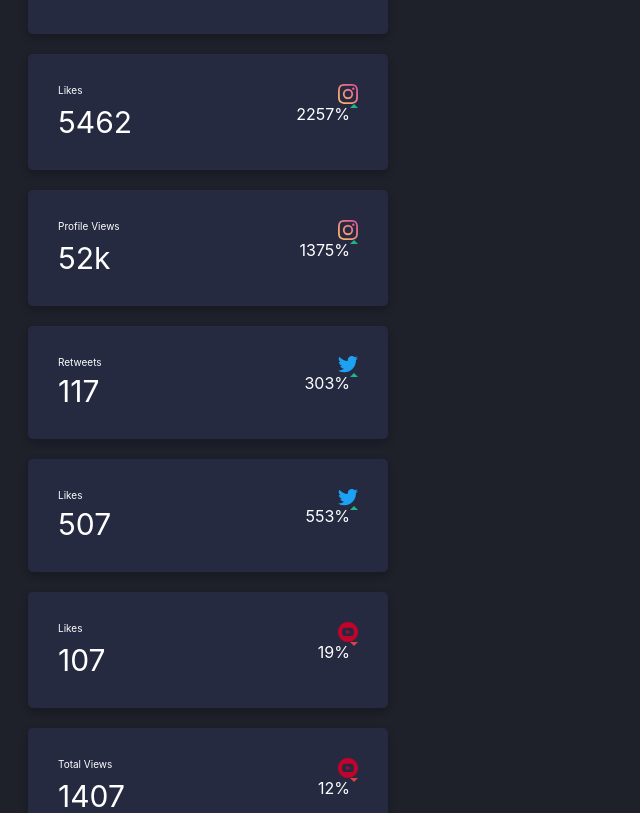
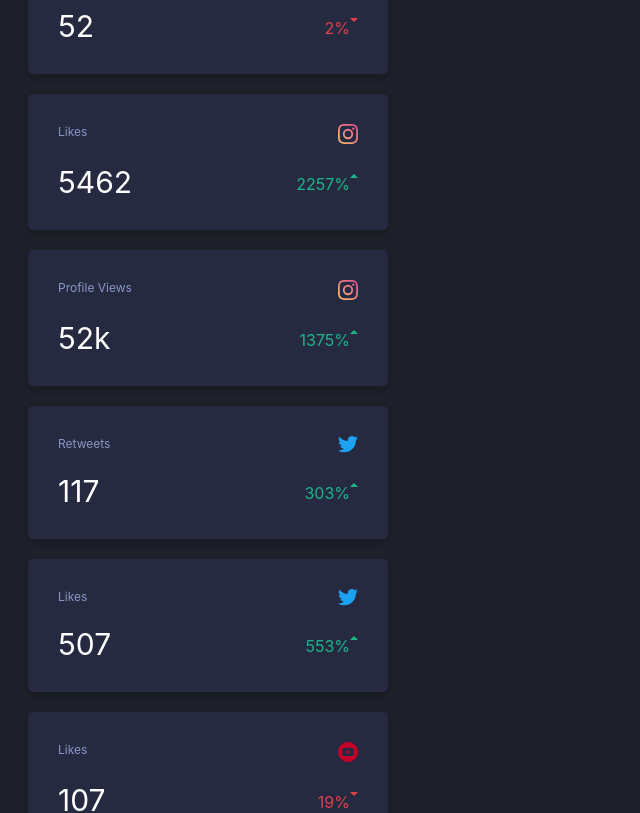
Before and after one commit to ashleyglenn0/socialmediadashboard, a plain HTML site: page index.html in a window 1280 px wide. Shown: the part 1680-2493 px from the top of the page, without its empty margins (0-640 px from the left). Drawn offline with Linux system fonts and the light colour scheme.

Commit message:
updated font colors

```diff
--- a/index.html
+++ b/index.html
@@ -18,7 +18,7 @@
   <div class="container">
     <div class="hero">
       <h2>Social Media Dashboard</h2>
-      <p>Total Followers: 23,004</p>
+      <p class="paragraph">Total Followers: 23,004</p>
       <nav>
         Dark Mode
         <label class="switch">
@@ -96,43 +96,43 @@
       <div class="facebook-bottom card-2">
         <div class="row-1"><span class="views">Page Views</span> <img class="icon" src="images/icon-facebook.svg"></div>
         <div class="row-2"><span class="amount">87</span>
-        <img class="icon2"src="images/icon-up.svg"> <span class="percentage">3%</span></div>
+        <img class="icon2"src="images/icon-up.svg"> <span class="percentage-up">3%</span></div>
       </div>
       <div class="facebook-bottom card-2">
         <div class="row-1"><span class="views">Likes</span> <img class="icon" src="images/icon-facebook.svg"></div>
         <div class="row-2"><span class="amount">52</span>
-        <img class="icon2" src="images/icon-down.svg"> <span class="percentage">2%</span></div>
+        <img class="icon2" src="images/icon-down.svg"> <span class="percentage-down">2%</span></div>
       </div>
       <div class="instagram-bottom card-2">
         <div class="row-1"><span class="views">Likes</span> <img class="icon" src="images/icon-instagram.svg"></div>
         <div class="row-2"><span class="amount">5462</span>
-          <img class="icon2" src="images/icon-up.svg"> <span class="percentage">2257%</span></div>
+          <img class="icon2" src="images/icon-up.svg"> <span class="percentage-up">2257%</span></div>
       </div>
       <div class="instagram-bottom card-2">
         <div class="row-1"><span class="views">Profile Views</span> <img class="icon" src="images/icon-instagram.svg"></div>
         <div class="row-2"><span class="amount">52k</span>
-        <img class="icon2" src="images/icon-up.svg"> <span class="percentage">1375%</span></div>
+        <img class="icon2" src="images/icon-up.svg"> <span class="percentage-up">1375%</span></div>
       </div>
 
       <div class="twitter-bottom card-2">
         <div class="row-1"><span class="views">Retweets</span> <img class="icon" src="images/icon-twitter.svg"></div>
         <div class="row-2"><span class="amount">117</span>
-        <img class="icon2" src="images/icon-up.svg"> <span class="percentage">303%</span></div>
+        <img class="icon2" src="images/icon-up.svg"> <span class="percentage-up">303%</span></div>
       </div>
       <div class="twitter-bottom card-2">
         <div class="row-1"><span class="views">Likes</span> <img class="icon" src="images/icon-twitter.svg"></div>
         <div class="row-2"><span class="amount">507</span>
-        <img class="icon2" src="images/icon-up.svg"> <span class="percentage">553%</span></div>
+        <img class="icon2" src="images/icon-up.svg"> <span class="percentage-up">553%</span></div>
       </div>
       <div class="youtube-bottom card-2">
         <div class="row-1"><span class="views">Likes</span> <img class="icon" src="images/icon-youtube.svg"></div>
         <div class="row-2"><span class="amount">107</span>
-        <img class="icon2" src="images/icon-down.svg"> <span class="percentage">19%</span></div>
+        <img class="icon2" src="images/icon-down.svg"> <span class="percentage-down">19%</span></div>
       </div>
       <div class="youtube-bottom card-2">
         <div class="row-1"><span class="views">Total Views</span> <img class="icon" src="images/icon-youtube.svg"></div>
         <div class="row-2"><span class="amount">1407</span>
-          <img class="icon2" src="images/icon-down.svg"> <span class="percentage">12%</span></div>
+          <img class="icon2" src="images/icon-down.svg"> <span class="percentage-down">12%</span></div>
       </div>
     </div>
   </div>
--- a/styles.css
+++ b/styles.css
@@ -2,6 +2,9 @@ body {
     background-color: hsl(230, 17%, 14%);
     font-family: "Inter", sans-serif;
     color: white;
+}
+.paragraph {
+    color: hsl(228, 34%, 66%);
 }
 .dark-mode {
     background-color: white;
@@ -31,7 +34,7 @@ max-width: 400px;
     left: 0;
     right: 0;
     bottom: 0;
-    background-color: hsl(210, 78%, 56%);
+    background: aquamarine;
     -webkit-transition: .5s;
     transition: .5s;
 }
@@ -42,12 +45,12 @@ max-width: 400px;
     width: 26px;
     left: 4px;
     bottom: 4px;
-    background-color: white;
+    background-color: hsl(230, 17%, 14%);
     -webkit-transition: .5s;
     transition: .5s;
 }
 input:checked + .slider{
-    background-color: hsl(210, 78%, 56%);
+    background-color:hsl(230, 22%, 74%);
 }
 input:focus + .slider{
     box-shadow: 0 0 1px #2196f3;
@@ -85,8 +88,12 @@ input:checked + .slider:before {
     justify-content: center;
     align-items: center;
 }
+.handle {
+    color: hsl(228, 34%, 66%);
+}
 .followers {
     font-stretch: extra-expanded;
+    color: hsl(228, 34%, 66%);
 }
 
 .up-down-positive {
@@ -122,23 +129,30 @@ flex-direction: column;
 }
 .views {
     float: left;
-    font-size:10px;
+    font-size:12px;
+    font-stretch: expanded;
+    color: hsl(228, 34%, 66%);
 
 }
 .amount {
     float: left;
     font-size: 30px;
+    padding-top: 20px;
 }
-.percentage {
+.percentage-up {
     float: right;
-
+    padding-top: 30px;
+    color: hsl(163, 72%, 41%);
+}
+.percentage-down {
+    float: right;
+    padding-top: 30px;
+    color: hsl(356, 69%, 56%);
 }
 .icon {
     float: right;
 }
 .icon2 {
     float: right;
+    padding-top: 30px;
 }
-.row-1 {
-
-}
```
